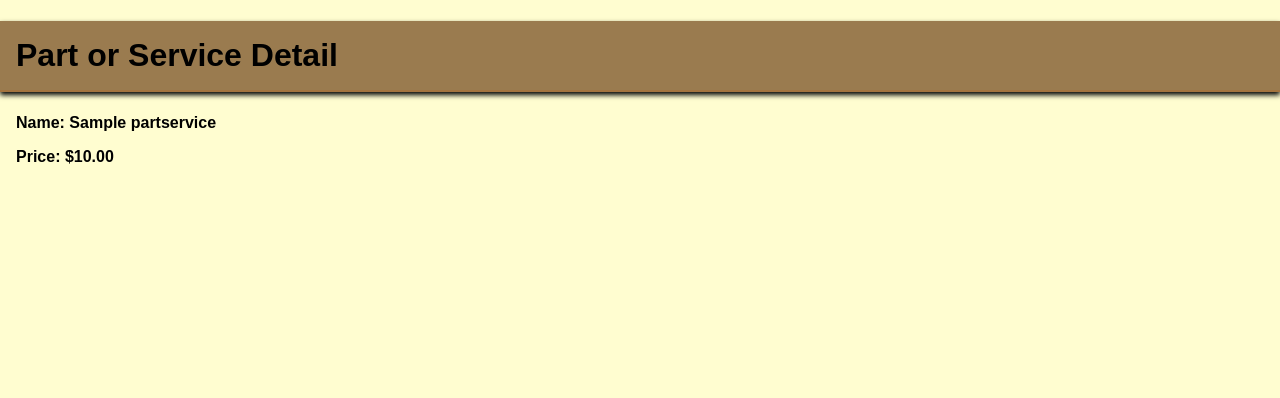
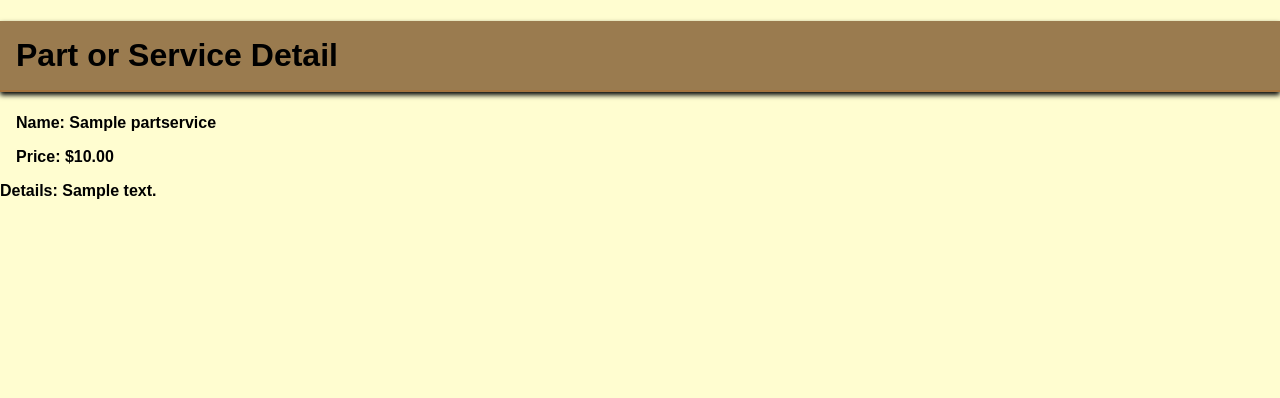
Before and after one commit to povilastsk/ptu16_autoservisas, a Django app: page /parts-and-services/1/ in a window 1280 px wide. Shown: the part 38-436 px from the top of the page. Run offline with Django 4.2, Linux system fonts and the light colour scheme; tables that the repository leaves empty hold one stand-in row (values such as "Sample post").

Commit message:
html field for parts and services

```diff
--- a/povilo_servisas/autoservisas/models.py
+++ b/povilo_servisas/autoservisas/models.py
@@ -2,6 +2,7 @@ from django.db import models
 from django.contrib.auth import get_user_model
 from django.utils.translation import gettext_lazy as _
 from django.urls import reverse
+from tinymce.models import HTMLField
 
 
 User = get_user_model()
@@ -86,6 +87,7 @@ class ServiceOrder(models.Model):
 class PartService(models.Model):
     name = models.CharField(_("name"), max_length=50, db_index=True)
     price = models.DecimalField(_("price"), max_digits=10, decimal_places=2)
+    details = HTMLField(_("details"), blank=True, null=True)
 
     class Meta:
         verbose_name = _("part or service")
--- a/povilo_servisas/autoservisas/templates/library/partservice_detail.html
+++ b/povilo_servisas/autoservisas/templates/library/partservice_detail.html
@@ -7,5 +7,6 @@
     <h1>Part or Service Detail</h1>
     <p>Name: {{ partservice.name }}</p>
     <p>Price: ${{ partservice.price }}</p>
+    <div>Details: {{ partservice.details|safe }}</div>
 </div>
 {% endblock content %}
```
Also changed, not shown: povilo_servisas/autoservisas/migrations/0005_partservice_details.py (added).
